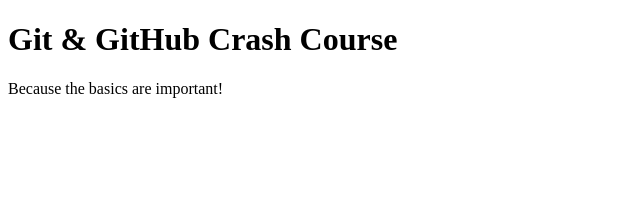
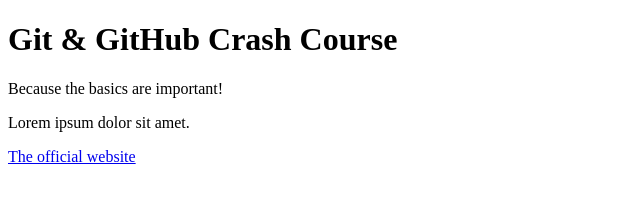
Before and after one commit to samezz/GitHub-Crush-Course, a plain HTML site: page index.html in a window 1280 px wide. Shown: the whole page, without its empty margins (0-640 px from the left). Drawn offline with Linux system fonts and the light colour scheme.

Commit message:
added a link

```diff
--- a/index.html
+++ b/index.html
@@ -9,5 +9,7 @@
   <body>
     <h1>Git & GitHub Crash Course</h1>
     <p>Because the basics are important!</p>
+    <p>Lorem ipsum dolor sit amet.</p>
+    <a href="http://git-scm.com/book/en/v2">The official website</a>
   </body>
 </html>
```
